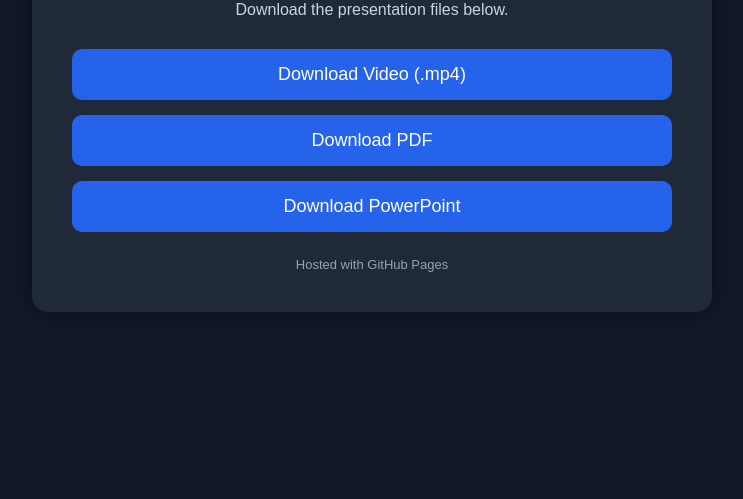
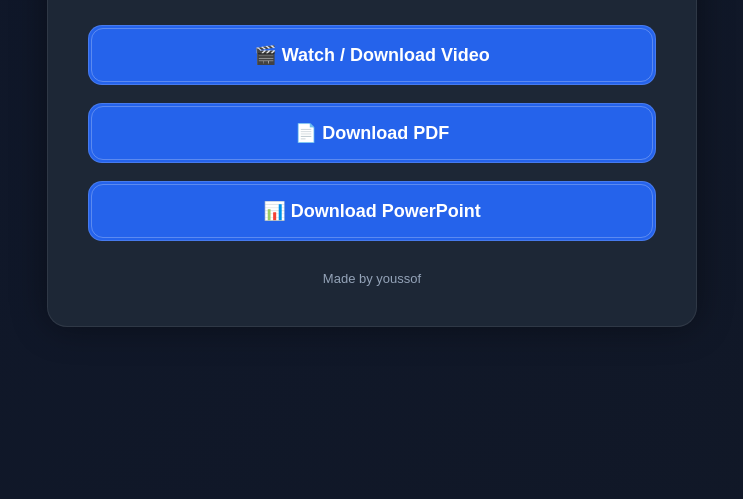
Before and after one commit to ypcs-y1/activity-cowboys, a plain HTML site: page index.html in a window 1280 px wide. Shown: the part 301-800 px from the top of the page, without its empty margins (268-1011 px from the left). Drawn offline with Linux system fonts and the light colour scheme.

Commit message:
Update index.html

```diff
--- a/index.html
+++ b/index.html
@@ -6,81 +6,130 @@
     <title>Vaquero Downloads</title>
 
     <style>
+        * {
+            margin: 0;
+            padding: 0;
+            box-sizing: border-box;
+        }
+
         body {
             font-family: Arial, sans-serif;
-            background: #111827;
+            background: linear-gradient(135deg, #0f172a, #111827);
             color: white;
-            margin: 0;
-            padding: 0;
+            min-height: 100vh;
             display: flex;
             justify-content: center;
             align-items: center;
-            min-height: 100vh;
+            padding: 20px;
         }
 
         .container {
+            width: 100%;
+            max-width: 650px;
+            background: rgba(31, 41, 55, 0.95);
+            border-radius: 20px;
+            padding: 40px;
             text-align: center;
-            background: #1f2937;
-            padding: 40px;
-            border-radius: 16px;
-            width: 90%;
-            max-width: 600px;
-            box-shadow: 0 0 20px rgba(0,0,0,0.4);
+            box-shadow: 0 0 35px rgba(0,0,0,0.4);
+            border: 1px solid rgba(255,255,255,0.08);
         }
 
         h1 {
+            font-size: 42px;
             margin-bottom: 10px;
         }
 
-        p {
+        .subtitle {
             color: #cbd5e1;
-            margin-bottom: 30px;
+            margin-bottom: 35px;
+            font-size: 17px;
         }
 
         .download-btn {
+            position: relative;
             display: block;
             text-decoration: none;
+            color: white;
+            padding: 18px;
+            margin: 18px 0;
+            border-radius: 14px;
+            font-size: 18px;
+            font-weight: bold;
+            overflow: hidden;
+            transition: 0.25s ease;
             background: #2563eb;
-            color: white;
-            padding: 15px;
-            margin: 15px 0;
-            border-radius: 10px;
-            font-size: 18px;
-            transition: 0.2s;
+            border: 1px solid rgba(255,255,255,0.15);
+        }
+
+        /* thin inside glow */
+        .download-btn::before {
+            content: "";
+            position: absolute;
+            inset: 2px;
+            border-radius: 12px;
+            border: 1px solid rgba(255,255,255,0.25);
+            pointer-events: none;
         }
 
         .download-btn:hover {
+            transform: translateY(-3px);
             background: #1d4ed8;
-            transform: scale(1.02);
+            box-shadow: 0 10px 20px rgba(37, 99, 235, 0.35);
+        }
+
+        .download-btn span {
+            position: relative;
+            z-index: 2;
         }
 
         footer {
-            margin-top: 25px;
+            margin-top: 30px;
+            color: #94a3b8;
             font-size: 13px;
-            color: #94a3b8;
+        }
+
+        @media (max-width: 600px) {
+            h1 {
+                font-size: 32px;
+            }
+
+            .download-btn {
+                font-size: 16px;
+                padding: 16px;
+            }
         }
     </style>
 </head>
+
 <body>
 
     <div class="container">
         <h1>Vaquero Downloads</h1>
-        <p>Download the presentation files below.</p>
 
-        <a class="download-btn" href="vequeros%20.mp4" download>
-            Download Video (.mp4)
+        <p class="subtitle">
+            Access the video, PDF, and PowerPoint presentation below.
+        </p>
+
+        <a class="download-btn"
+           href="https://1drv.ms/v/c/c3ea321488f12b08/IQCTD8J5qVnuSZNnvEffDGqIAaRSaDo1-0f8_a7xwoU3Auc?e=vGV5a9"
+           target="_blank">
+            <span>🎬 Watch / Download Video</span>
         </a>
 
-        <a class="download-btn" href="Vequaeros.pdf" download>
-            Download PDF
+        <a class="download-btn"
+           href="Vequaeros.pdf"
+           download>
+            <span>📄 Download PDF</span>
         </a>
 
-        <a class="download-btn" href="Vaquero_Storybook_Presentation.pptx" download>
-            Download PowerPoint
+        <a class="download-btn"
+           href="Vaquero_Storybook_Presentation.pptx"
+           download>
+            <span>📊 Download PowerPoint</span>
         </a>
 
         <footer>
-            Hosted with GitHub Pages
+            Made by youssof
         </footer>
     </div>
 
```
